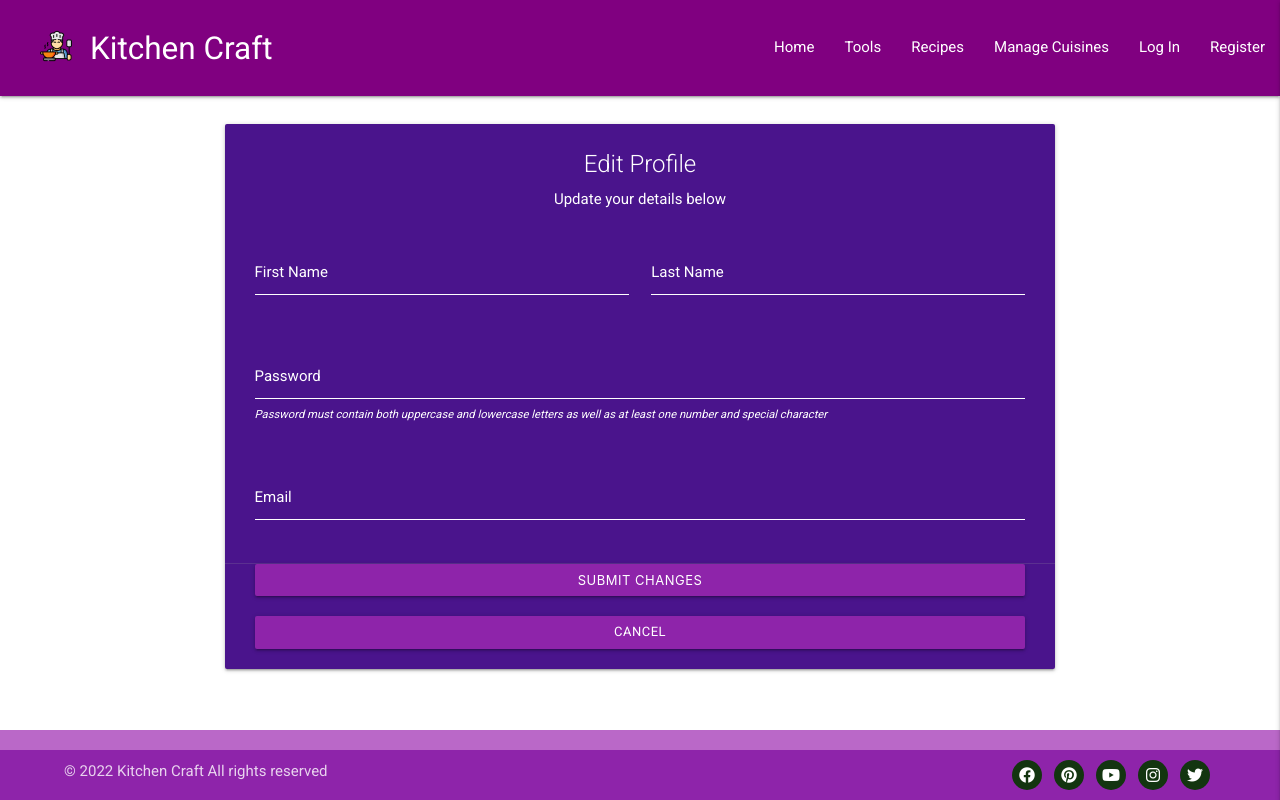
After one commit to ollylomax/Kitchen-Craft---Backend-Development-Milestone-Project, a Flask app: template templates/edit_profile.html in a window 1280 px wide. The commit adds this page. Run offline with Flask 2, Linux system fonts and the light colour scheme; the template is opened without the code that fills it, so the values that code supplies are empty; some libraries are stand-ins or nearby versions; some web fonts are replaced.

Commit message:
Create end_profile page and style, wire up to profile page

```diff
--- /dev/null
+++ b/templates/edit_profile.html
@@ -0,0 +1,80 @@
+{% extends 'base.html' %}
+
+<!-- Content to be injected into respective base.html block when register page
+     is rendered by register function -->
+{% block content %}
+<!-- Register block -->
+<div class="row register-panel">
+  <div class="col s12 m10 offset-m1 l8 offset-l2 center-align">
+    <div class="card purple darken-4">
+      <!-- Title block -->
+      <div class="card-content white-text">
+        <span class="card-title">Edit Profile</span>
+        <p>Update your details below</p>
+      </div>
+      <!-- Flash block -->
+      {% with messages = get_flashed_messages() %}
+      {% if messages %}
+          {% for message in messages %}
+          <div class="card-content white-text green darken-4 form-flash">
+                  <span class="center-align white-text">{{ message }}</span>
+              </div>
+          {% endfor %}
+      {% endif %}
+  {% endwith %}
+      <!-- Form block -->
+      <div class="row register-form">
+        <form class="col s12" method="POST" action="{{ url_for('edit_profile', username=session['user_session']) }}">
+          <!-- Name block -->
+          <div class="row register-input">
+            <div class="input-field col s6 white-text">
+              <!-- First name input -->
+              <input id="fname" name="fname" value= "{{ username.fname.capitalize() }}" type="text" class="validate" required>
+              <label for="fname">First Name</label>
+            </div>
+            <div class="input-field col s6 white-text">
+              <!-- Last name input -->
+              <input id="lname" name="lname"  value= "{{ username.lname.capitalize() }}"type="text" class="validate" required>
+              <label for="lname">Last Name</label>
+            </div>
+          </div>
+          <!-- Password block -->
+          <div class="row register-input">
+            <div class="input-field col s12">
+              <!-- Password input -->
+              <input id="password" name="password" type="password" class="validate"
+                pattern="((?=.*\d)(?=.*[a-z])(?=.*[A-Z])(?=.*[\W]).{8,64})" required>
+              <label for="password">Password</label>
+              <span class="white-text left pattern"><em>Password must contain both uppercase and
+                  lowercase letters as well as at least one number and special character</em></span>
+            </div>
+          </div>
+          <!-- Email block -->
+          <div class="row register-input">
+            <div class="input-field col s12">
+              <!-- Email input -->
+              <input id="email" name="email" type="email"  value= "{{ username.email }}"class="validate" required>
+              <label for="email">Email</label>
+            </div>
+          </div>
+          <!-- Submit block -->
+          <div class="card-action">
+            <div class="row">
+              <!-- Submit button -->
+              <button type="submit" class="col s12 btn-small purple darken-1 text-shadow">
+                Submit Changes
+              </button>
+            </div>
+            <!-- Sign in page link -->
+            <div class="row">
+              <p class="center-align">
+                <a href="{{ url_for('profile', username=session['user_session']) }}" class="col s12 btn-small purple darken-1">Cancel</a>
+              </p>
+            </div>
+          </div>
+        </form>
+      </div>
+    </div>
+  </div>
+</div>
+{% endblock %}
--- a/templates/profile.html
+++ b/templates/profile.html
@@ -35,7 +35,7 @@
       <div class="card-action">
       <div class="row profile-buttons">
         <p class="center-align">
-          <a href="{{ url_for('login') }}" class="col s12 btn-small purple darken-1">Edit Profile</a>
+          <a href="{{ url_for('edit_profile', username=session['user_session']) }}" class="col s12 btn-small purple darken-1">Edit Profile</a>
           <a href="{{ url_for('logout') }}" class="col s12 btn-small purple darken-1">Sign Out</a>
         </p>
       </div>
```
